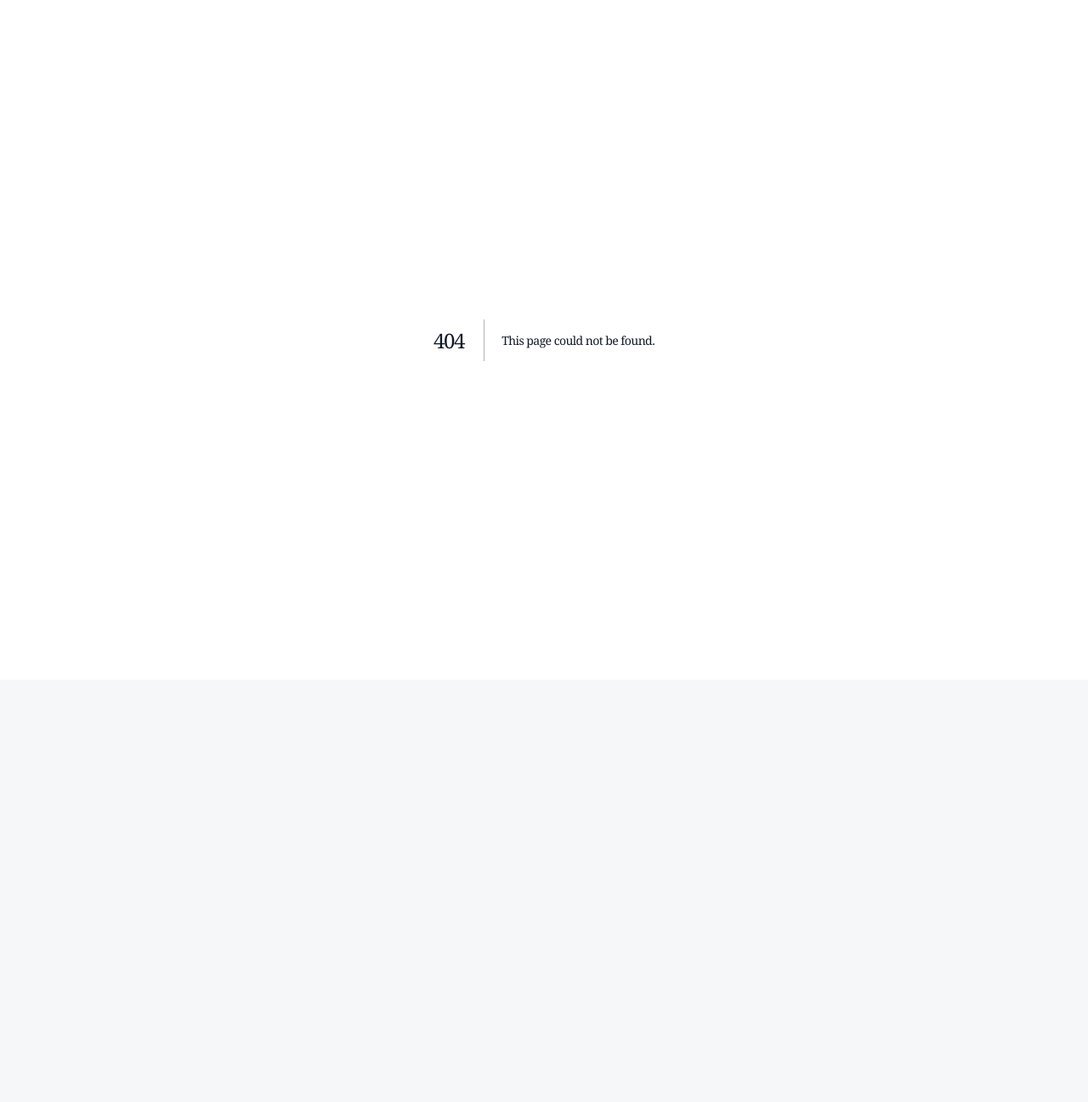
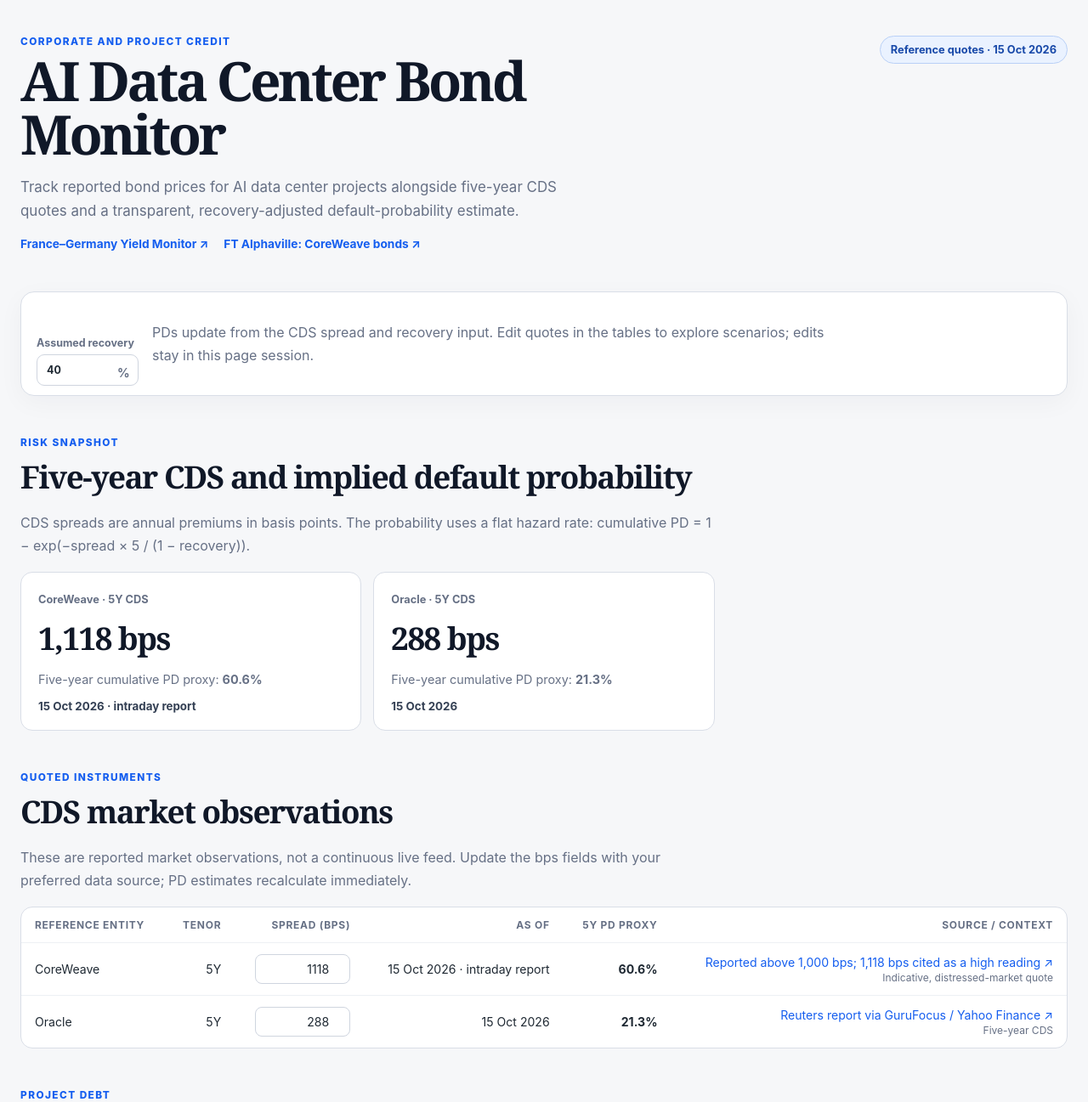
Before and after one commit to glxtraa/monitor_yields, a Next.js app: page /ai-data-centers in a window 1280 px wide. Before the commit this address had no page. Shown: the top 1297 px of the page at 85% size. Before the commit the page ends 800 px from the top, so only its background shows below. Built offline with nearby package versions, Linux system fonts and the light colour scheme.

Commit message:
AI bonds

```diff
--- /dev/null
+++ b/app/ai-data-centers/page.tsx
@@ -0,0 +1,114 @@
+"use client";
+
+import { useMemo, useState } from "react";
+
+type Bond = { name: string; issuer: string; project: string; price: number | null; note: string };
+type CdsQuote = { issuer: string; spread: number; asOf: string; source: string; url: string; note: string };
+
+const initialBonds: Bond[] = [
+  { name: "River Bend project bonds", issuer: "Hut 8", project: "Louisiana · 245 MW campus", price: 94, note: "Around 94¢, as reported by FT" },
+  { name: "Beacon Point project bonds", issuer: "Hut 8", project: "Texas · Nvidia-tenant campus", price: 92, note: "Around 92¢, as reported by FT" },
+  { name: "Project Excalibur", issuer: "QTS / Blackstone", project: "Georgia · Microsoft-tenant campus", price: 87.9, note: "Below 88¢, as reported by FT" },
+  { name: "Unsecured notes", issuer: "CoreWeave", project: "Corporate debt · 2032 maturity", price: 75, note: "As low as 75¢, per FT report" },
+  { name: "Beignet Investor", issuer: "Meta project finance", project: "Hyperion megaproject", price: null, note: "Chart reference; no numeric quote provided" },
+  { name: "RD Michigan", issuer: "Oracle project finance", project: "Michigan campus", price: null, note: "Chart reference; no numeric quote provided" },
+  { name: "Sopaipilla", issuer: "Meta project finance", project: "El Paso campus", price: null, note: "Chart reference; no numeric quote provided" },
+];
+
+const initialCds: CdsQuote[] = [
+  { issuer: "CoreWeave", spread: 1118, asOf: "15 Oct 2026 · intraday report", source: "Reported above 1,000 bps; 1,118 bps cited as a high reading", url: "https://startupfortune.com/coreweave-default-odds-hit-60-percent-as-credit-swaps-top-1000-basis-points/", note: "Indicative, distressed-market quote" },
+  { issuer: "Oracle", spread: 288, asOf: "15 Oct 2026", source: "Reuters report via GuruFocus / Yahoo Finance", url: "https://finance.yahoo.com/markets/stocks/articles/oracles-default-insurance-hits-record-122137367.html", note: "Five-year CDS" },
+];
+
+function fmt(value: number, digits = 1) {
+  return value.toLocaleString(undefined, { maximumFractionDigits: digits, minimumFractionDigits: digits });
+}
+
+function cumulativePd(spreadBps: number, recoveryPct: number, years = 5) {
+  const lgd = 1 - recoveryPct / 100;
+  if (lgd <= 0) return 0;
+  return (1 - Math.exp(-(spreadBps / 10_000) * years / lgd)) * 100;
+}
+
+export default function AiDataCenterMonitor() {
+  const [recovery, setRecovery] = useState(40);
+  const [bonds, setBonds] = useState(initialBonds);
+  const [cds, setCds] = useState(initialCds);
+  const latest = useMemo(() => [...cds].sort((a, b) => cumulativePd(b.spread, recovery) - cumulativePd(a.spread, recovery)), [cds, recovery]);
+
+  return (
+    <main className="page-shell">
+      <header className="hero">
+        <div>
+          <p className="eyebrow">Corporate and project credit</p>
+          <h1>AI Data Center Bond Monitor</h1>
+          <p className="lede">Track reported bond prices for AI data center projects alongside five-year CDS quotes and a transparent, recovery-adjusted default-probability estimate.</p>
+          <nav className="reference-links" aria-label="Monitor navigation">
+            <a href="/">France–Germany Yield Monitor ↗</a>
+            <a href="https://www.ft.com/content/8171ef4a-b291-4375-bc85-87bee0f8bf7b" target="_blank" rel="noreferrer">FT Alphaville: CoreWeave bonds ↗</a>
+          </nav>
+        </div>
+        <div className="status-badge">Reference quotes · 15 Oct 2026</div>
+      </header>
+
+      <section className="control-panel" aria-label="Default probability assumptions">
+        <label>
+          Assumed recovery
+          <input type="number" min="0" max="99" step="1" value={recovery} onChange={(event) => setRecovery(Math.max(0, Math.min(99, Number(event.target.value))))} />
+          <span className="input-suffix">%</span>
+        </label>
+        <p className="section-note">PDs update from the CDS spread and recovery input. Edit quotes in the tables to explore scenarios; edits stay in this page session.</p>
+      </section>
+
+      <section>
+        <div className="section-heading"><p className="eyebrow">Risk snapshot</p><h2>Five-year CDS and implied default probability</h2><p className="section-note">CDS spreads are annual premiums in basis points. The probability uses a flat hazard rate: cumulative PD = 1 − exp(−spread × 5 / (1 − recovery)).</p></div>
+        <div className="snapshot-grid">
+          {latest.map((quote) => <article className="snapshot-card" key={quote.issuer}>
+            <span>{quote.issuer} · 5Y CDS</span>
+            <strong>{fmt(quote.spread, 0)} bps</strong>
+            <div>Five-year cumulative PD proxy: <b>{fmt(cumulativePd(quote.spread, recovery), 1)}%</b></div>
+            <small>{quote.asOf}</small>
+          </article>)}
+        </div>
+      </section>
+
+      <section>
+        <div className="section-heading"><p className="eyebrow">Quoted instruments</p><h2>CDS market observations</h2><p className="section-note">These are reported market observations, not a continuous live feed. Update the bps fields with your preferred data source; PD estimates recalculate immediately.</p></div>
+        <div className="table-wrap"><table>
+          <thead><tr><th>Reference entity</th><th>Tenor</th><th>Spread (bps)</th><th>As of</th><th>5Y PD proxy</th><th>Source / context</th></tr></thead>
+          <tbody>{cds.map((quote, index) => <tr key={quote.issuer}>
+            <td>{quote.issuer}</td><td>5Y</td>
+            <td><input aria-label={`${quote.issuer} CDS spread in basis points`} className="table-input" type="number" min="0" step="1" value={quote.spread} onChange={(event) => setCds((current) => current.map((item, itemIndex) => itemIndex === index ? { ...item, spread: Math.max(0, Number(event.target.value)) } : item))} /></td>
+            <td>{quote.asOf}</td><td><strong>{fmt(cumulativePd(quote.spread, recovery), 1)}%</strong></td>
+            <td><a href={quote.url} target="_blank" rel="noreferrer">{quote.source} ↗</a><br /><small>{quote.note}</small></td>
+          </tr>)}</tbody>
+        </table></div>
+      </section>
+
+      <section>
+        <div className="section-heading"><p className="eyebrow">Project debt</p><h2>Bond price monitor</h2><p className="section-note">Prices are cents per dollar of par. Edit values to record new observations. The FT screenshot supplied with this request gives approximate prices for four instruments; chart-only series are included with blank prices because their exact values are not stated in the excerpt.</p></div>
+        <div className="table-wrap"><table>
+          <thead><tr><th>Bond / financing</th><th>Issuer / sponsor</th><th>Project / tenant</th><th>Price (¢)</th><th>Reported reference</th></tr></thead>
+          <tbody>{bonds.map((bond, index) => <tr key={bond.name}>
+            <td>{bond.name}</td><td>{bond.issuer}</td><td>{bond.project}</td>
+            <td><input aria-label={`${bond.name} price in cents`} className="table-input" type="number" min="0" max="150" step="0.1" placeholder="—" value={bond.price ?? ""} onChange={(event) => setBonds((current) => current.map((item, itemIndex) => itemIndex === index ? { ...item, price: event.target.value === "" ? null : Number(event.target.value) } : item))} /></td>
+            <td>{bond.note}</td>
+          </tr>)}</tbody>
+        </table></div>
+      </section>
+
+      <section className="notes-section">
+        <div className="section-heading"><p className="eyebrow">Method and sources</p><h2>How to read the estimates</h2></div>
+        <p>A CDS-implied PD is a risk-neutral approximation. It treats the quoted spread as expected loss, assumes a flat hazard rate, and uses the selected recovery rate. Real CDS prices include liquidity, counterparty, risk-premium, and contract effects. It is not a forecast of physical default.</p>
+        <p>Project bond prices are not used directly to calculate PD: price alone is insufficient without coupon, maturity, seniority, and cash-flow assumptions. CDS quotes shown here refer to the corporate reference entity and do not represent a project bond’s own credit protection.</p>
+        <div className="source-list"><strong>References</strong>
+          <a href="https://www.ft.com/content/8171ef4a-b291-4375-bc85-87bee0f8bf7b" target="_blank" rel="noreferrer">FT Alphaville: CoreWeave bonds</a>
+          <span>FT supplied screenshot: data centre bond prices (15 Oct 2026)</span>
+          <a href="https://markets.ft.markitdigital.com/data/announce/detail?dockey=600-202606091805PR_NEWS_USPRX____FL80065-1" target="_blank" rel="noreferrer">Hut 8 Beacon Point bond announcement ↗</a>
+          <a href="https://startupfortune.com/coreweave-default-odds-hit-60-percent-as-credit-swaps-top-1000-basis-points/" target="_blank" rel="noreferrer">CoreWeave CDS reporting</a>
+          <a href="https://finance.yahoo.com/markets/stocks/articles/oracles-default-insurance-hits-record-122137367.html" target="_blank" rel="noreferrer">Oracle CDS reporting</a>
+        </div>
+      </section>
+    </main>
+  );
+}
--- a/app/globals.css
+++ b/app/globals.css
@@ -88,6 +88,10 @@
 table { width: 100%; border-collapse: collapse; min-width: 600px; }
 th, td { padding: 13px 16px; border-bottom: 1px solid #edf0f4; text-align: right; font-size: 0.88rem; }
 th:first-child, td:first-child { text-align: left; }
+td a { color: var(--accent); text-decoration: none; }
+td a:hover { text-decoration: underline; }
+td small { color: var(--muted); font-size: 0.75rem; }
+.table-input { width: 112px; padding: 8px 9px; border: 1px solid #cfd5df; border-radius: 8px; color: var(--ink); background: #fff; text-align: right; }
 th { color: var(--muted); font-size: 0.75rem; text-transform: uppercase; letter-spacing: 0.06em; }
 tr:last-child td { border-bottom: 0; }
 
--- a/app/layout.tsx
+++ b/app/layout.tsx
@@ -2,9 +2,9 @@
 import "./globals.css";
 
 export const metadata: Metadata = {
-  title: "France–Germany Yield Monitor",
+  title: "Credit Risk Monitors",
   description:
-    "Interactive France–Germany sovereign yield spreads and model-implied default probabilities.",
+    "France–Germany sovereign yields and AI data center bond prices, CDS spreads, and model-implied default probabilities.",
 };
 
 export default function RootLayout({
--- a/app/page.tsx
+++ b/app/page.tsx
@@ -78,6 +78,7 @@
             spread-implied default probabilities using matched daily observations.
           </p>
           <p className="reference-links">
+            <a href="/ai-data-centers">AI Data Center Bond Monitor ↗</a>
             <a href={NOTEBOOK_URL} target="_blank" rel="noreferrer">Open the underlying notebook and math ↗</a>
             <a href={HANDOFF_URL} target="_blank" rel="noreferrer">Read the research handoff ↗</a>
           </p>
```
